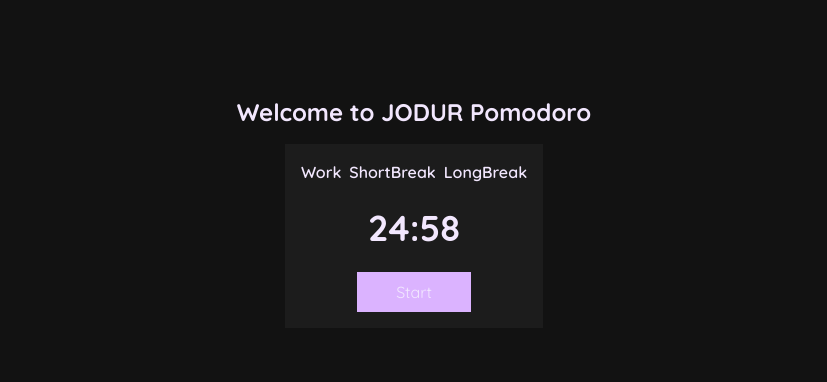
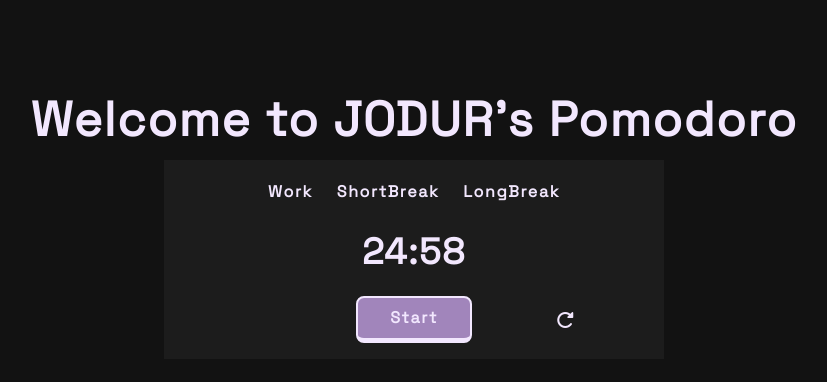
Before and after one commit to regret546/jodur-pomodoro, a website: page dist/index.html in a window 1280 px wide. Both pictures are taken after a click on the button "Start". Shown: the whole page, without its empty margins (226-1053 px from the left). Drawn offline with Linux system fonts and the light colour scheme; a web font is replaced by a local one.

Commit message:
add time interval functionality

```diff
--- a/dist/css/input.css
+++ b/dist/css/input.css
@@ -1,4 +1,4 @@
-@import url("https://fonts.googleapis.com/css2?family=Cantarell:ital,wght@0,400;0,700;1,400;1,700&family=Inter:ital,opsz,wght@0,14..32,100..900;1,14..32,100..900&family=Mohave:ital,wght@0,300..700;1,300..700&family=Noto+Sans:ital,wght@0,100..900;1,100..900&family=Open+Sans:ital,wght@0,300..800;1,300..800&family=Oxygen:wght@300;400;700&family=Quicksand:wght@300..700&family=Roboto:ital,wght@0,100..900;1,100..900&family=Ubuntu:ital,wght@0,300;0,400;0,500;0,700;1,300;1,400;1,500;1,700&display=swap");
+@import url("https://fonts.googleapis.com/css2?family=Space+Grotesk&display=swap");
 @import "tailwindcss";
 
 @theme {
@@ -18,7 +18,7 @@
 
 @layer base {
   html {
-    font-family: Quicksand, -apple-system, BlinkMacSystemFont, Roboto, Oxygen,
-      Ubuntu, Cantarell, Fira Sans, Droid Sans, Helvetica Neue, sans-serif;
+    font-family: "Space Grotesk", sans-serif;
+    letter-spacing: 0.1em;
   }
 }
--- a/dist/index.html
+++ b/dist/index.html
@@ -4,31 +4,62 @@
     <meta charset="UTF-8" />
     <meta name="viewport" content="width=device-width, initial-scale=1.0" />
     <link rel="stylesheet" href="output.css" />
+    <link
+      rel="stylesheet"
+      href="https://cdnjs.cloudflare.com/ajax/libs/font-awesome/7.0.0/css/all.min.css"
+    />
     <title>JODUR Pomodoro</title>
   </head>
   <body class="bg-brand-background h-[100vh] grid">
     <section class="text-brand-text">
       <div class="header mt-[6rem] text-center">
-        <h1 class="font-bold text-2xl">Welcome to JODUR Pomodoro</h1>
+        <h1 class="font-bold text-2xl 1xl:text-5xl">
+          Welcome to JODUR's Pomodoro
+        </h1>
       </div>
       <div class="main mt-4 grid justify-items-center">
         <div
-          class="w-max grid justify-items-center gap-6 bg-brand-box-background p-4 text-center"
+          class="w-max 1xl:w-[500px] grid justify-items-center gap-6 bg-brand-box-background p-4 text-center"
         >
           <ul class="flex gap-2 font-semibold">
-            <li>Work</li>
-            <li>ShortBreak</li>
-            <li>LongBreak</li>
+            <li
+              class="cursor-pointer hover:bg-brand-btn/40 transition-colors duration-300 px-2 py-1 rounded-full"
+              onclick="renderTimer('25:00')"
+            >
+              Work
+            </li>
+            <li
+              class="cursor-pointer hover:bg-brand-btn/40 transition-colors duration-300 px-2 py-1 rounded-full"
+              onclick="renderTimer('5:00')"
+            >
+              ShortBreak
+            </li>
+            <li
+              class="cursor-pointer hover:bg-brand-btn/40 transition-colors duration-300 px-2 py-1 rounded-full"
+              onclick="renderTimer('15:00')"
+            >
+              LongBreak
+            </li>
           </ul>
           <div class="time font-bold text-4xl" id="timer">
-            <p>25:00</p>
+            <p id="displayTime">25:00</p>
           </div>
-          <button class="bg-brand-btn px-6 py-2 w-[50%]" id="startButton">
-            Start
-          </button>
+          <div class="relative w-full">
+            <button
+              class="cursor-pointer bg-brand-btn/70 border-t-2 border-r-2 border-l-2 border-b-5 border-brand-text text-brand-text font-semibold px-5 py-2 1xl:px-8 rounded-lg hover:bg-brand-btn/40 transition-colors duration-300"
+              id="startButton"
+            >
+              Start
+            </button>
+
+            <i
+              class="fa-solid fa-rotate-right cursor-pointer absolute top-1/2 -translate-y-1/2 right-[4.5rem]"
+            ></i>
+          </div>
         </div>
       </div>
     </section>
   </body>
-  <script src="./js/script.js"></script>
+  <script src="./js/pomodoro.js"></script>
+  <script src="./js/helpers.js"></script>
 </html>
--- /dev/null
+++ b/dist/js/helpers.js
@@ -0,0 +1,13 @@
+function inspect(value) {
+  console.log("---- INSPECT START ----");
+  console.log(value); // prints nicely
+  console.dir(value, { depth: null }); // good for objects
+  console.log("---- INSPECT END ----");
+}
+
+function inspectAndDie(value) {
+  console.log("---- INSPECT AND DIE ----");
+  console.log(value);
+  console.dir(value, { depth: null });
+  throw new Error("Execution stopped after inspectAndDie()");
+}
--- /dev/null
+++ b/dist/js/pomodoro.js
@@ -0,0 +1,53 @@
+const startBtn = document.querySelector("#startButton");
+startBtn.addEventListener("click", function (e) {
+  startTimer();
+});
+
+let timeLeft = 0;
+let timer = null;
+
+// Starts the countdown timer and stops when time runs out
+function startTimer() {
+  if (!timer && timeLeft > 0) {
+    // only start if no timer running
+    timer = setInterval(() => {
+      if (timeLeft > 0) {
+        timeLeft--;
+        updateDisplay();
+      } else {
+        clearTimeInterval();
+        alert("Time's up!");
+      }
+    }, 1000);
+  }
+}
+
+function clearTimeInterval() {
+  clearInterval(timer);
+  timer = null;
+}
+
+const timerElement = document.getElementById("timer");
+//Update displayTime
+function renderTimer(timeInterval) {
+  timerElement.textContent = timeInterval;
+  let minutes = parseInt(timeInterval.split(":")[0], 10);
+  setTime(minutes);
+  clearTimeInterval();
+}
+
+// Update time
+function updateDisplay() {
+  const minutes = Math.floor(timeLeft / 60);
+  const seconds = timeLeft % 60;
+  timerElement.textContent = `${String(minutes).padStart(2, "0")}:${String(
+    seconds
+  ).padStart(2, "0")}`;
+}
+
+//Set time, depends on intervals
+function setTime(time = 25) {
+  timeLeft = time * 60;
+}
+
+setTime();
--- a/dist/js/script.js
+++ /dev/null
@@ -1,31 +0,0 @@
-const startBtn = document.querySelector("#startButton");
-
-startBtn.addEventListener("click", function (e) {
-  startTimer();
-});
-
-let timeLeft = 25 * 60; // total seconds
-let timer;
-
-function startTimer() {
-  if (!timer) {
-    timer = setInterval(() => {
-      if (timeLeft > 0) {
-        timeLeft--;
-        updateDisplay();
-      } else {
-        clearInterval(timer);
-        alert("Time's up!");
-      }
-    }, 1000);
-  }
-}
-
-function updateDisplay() {
-  const timerElement = document.getElementById("timer");
-  const minutes = Math.floor(timeLeft / 60);
-  const seconds = timeLeft % 60;
-  timerElement.textContent = `${String(minutes).padStart(2, "0")}:${String(
-    seconds
-  ).padStart(2, "0")}`;
-}
```
Also changed, not shown: dist/output.css.
